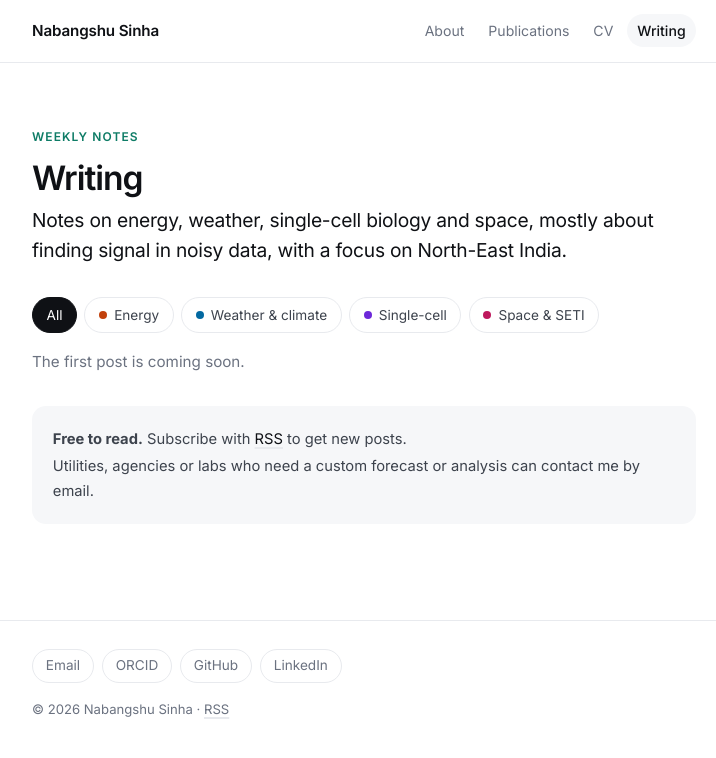
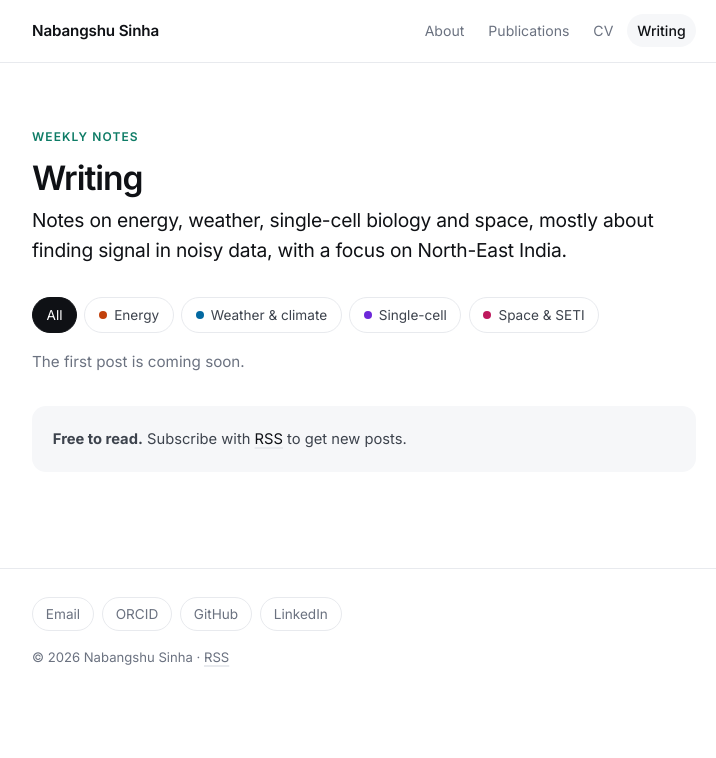
Before and after one commit to nabangshu/nabangshu.github.io, a Jekyll site: the page built from writing.html, in a window 1280 px wide. Shown: the top 758 px of the page, without its empty margins (276-992 px from the left). Built offline with Jekyll 4.4.1, drawn with Linux system fonts in a browser that asks for light colours.

Commit message:
Remove custom-forecast contact line from Writing page
Co-Authored-By: Claude Opus 5.5 <noreply@anthropic.com>

```diff
--- a/writing.html
+++ b/writing.html
@@ -39,7 +39,6 @@ permalink: /writing/
 
 <div class="callout">
   <p><strong>Free to read.</strong> Subscribe with <a href="{{ '/writing/feed.xml' | relative_url }}">RSS</a> to get new posts.</p>
-  <p>Utilities, agencies or labs who need a custom forecast or analysis can contact me by email.</p>
 </div>
 
 <script>
```
